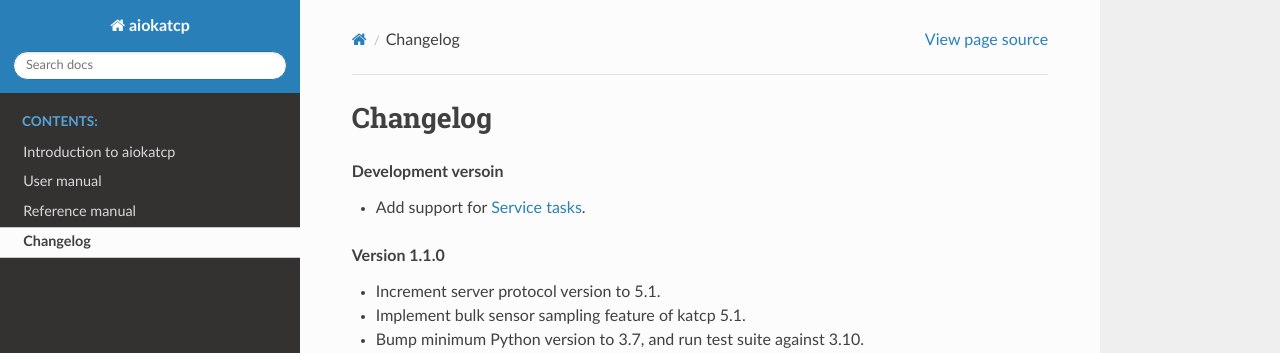
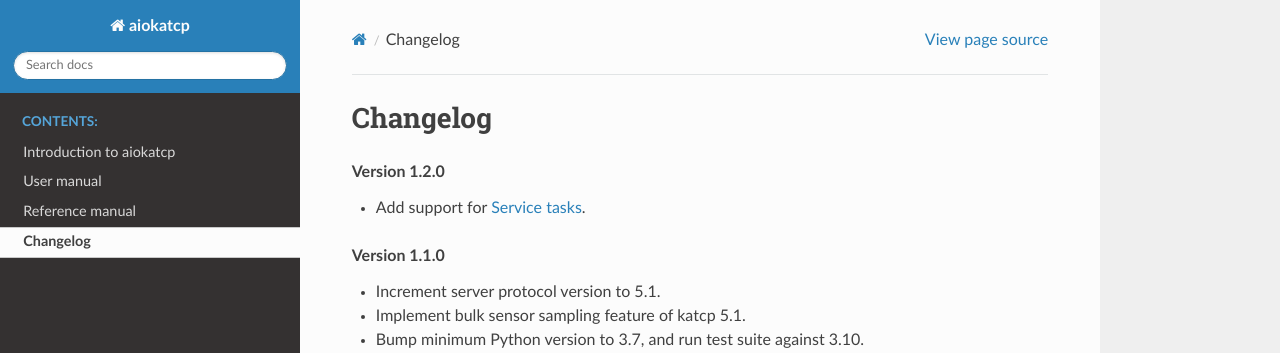
Before and after one commit to ska-sa/aiokatcp, a Sphinx documentation site: the page built from doc/changelog.rst, in a window 1280 px wide and 900 px high. Shown: the top 353 px of the window. Built offline with Sphinx 7.4.7 and the Read the Docs theme 2.0.0, drawn with Linux system fonts in a browser that asks for light colours; the version number could not be read and is left out.

Commit message:
Bump version to 1.2.0

```diff
--- a/doc/changelog.rst
+++ b/doc/changelog.rst
@@ -1,7 +1,7 @@
 Changelog
 =========
 
-.. rubric:: Development versoin
+.. rubric:: Version 1.2.0
 
 - Add support for :doc:`server/service_tasks`.
 
```
